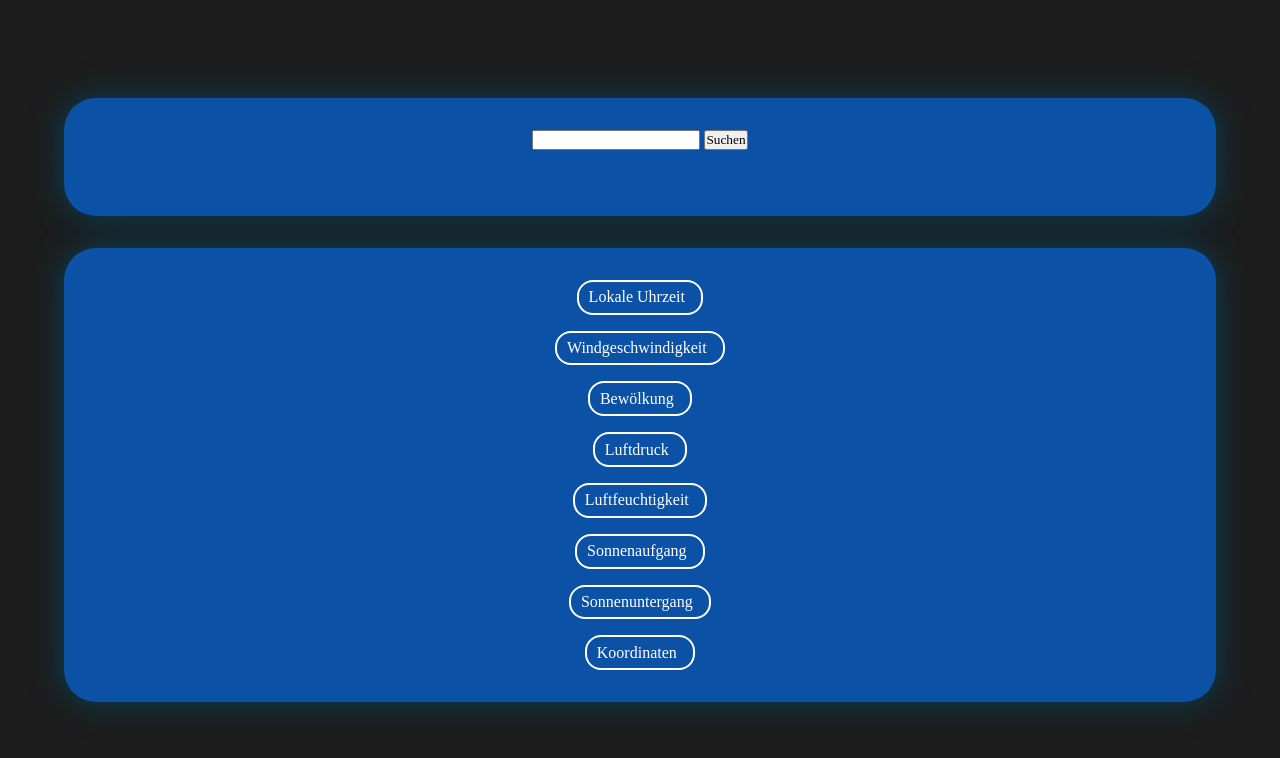
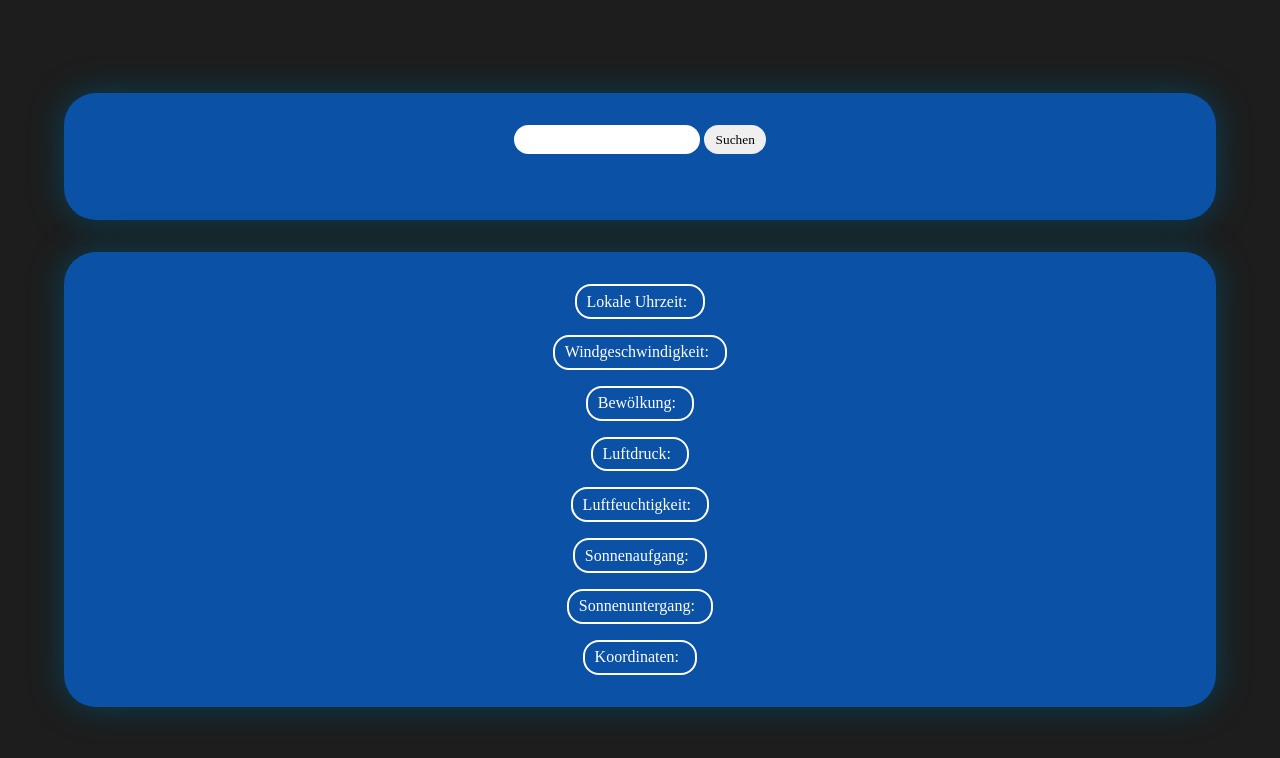
Before and after one commit to Bwalyaa/Project_Open_Weather_Api, a plain HTML site: page index.html in a window 1280 px wide. Drawn offline with Linux system fonts and the light colour scheme; a web font is replaced by a local one.

Commit message:
finito javascript

```diff
--- a/assets/css/style.css
+++ b/assets/css/style.css
@@ -48,3 +48,15 @@ section {
 .divs p {
     padding: 0 .2rem;
 }
+
+input {
+    padding: .4rem .7rem;
+    border: none;
+    border-radius: 1rem;
+}
+
+button {
+    padding: .4rem .7rem;
+    border: none;
+    border-radius: 1rem;
+}
--- a/assets/javascript/main.js
+++ b/assets/javascript/main.js
@@ -16,46 +16,92 @@ const geoCoords = document.getElementById('geo');
 
 const apiKey = 'fb25968545916abfa0a7401ce5b36714'
 
+const getLocalTime = (timestamp, timezone) => {
+    let time = new Date((timestamp + timezone) * 1000);
+    let currentHour = time.getUTCHours();
+    let localMinutesNum = time.getUTCMinutes();
+    let localMinutes = localMinutesNum.toString().padStart(2, "0");
+    let localHour = currentHour.toString().padStart(2, "0");
+    return `${localHour}:${localMinutes}`;
+};
+let fuckthis;
+let fuckthisshit;
 const getWeather = () => {
     fetch(`https://api.openweathermap.org/data/2.5/weather?q=${input.value}&lang=de&units=metric&appid=${apiKey}`)
     .then((resp) => resp.json())
     .then((data) => {
-        let iconPng = `http://openweathermap.org/img/w/${data.weather[0].icon}.png`
-        weatherIn.textContent = data.name
-        locationTwo.textContent = data.sys.country
-        icon.setAttribute("src", iconPng)
-        temp.textContent = data.main.temp + ' C°'
-        wetter.textContent = ` ${data.weather[0].description}`
-        windSpeed.textContent = ' ' + data.wind.speed + 'km/h'
-        cloudiness.textContent = ' ' + data.weather[0].description
-        pressure.textContent = ' ' + data.main.pressure + 'hpa'
-        humidity.textContent = ' ' + data.main.humidity
-        sunrise.textContent = ' ' + new Date(data.sys.sunrise * 1000)
-        sunset.textContent = ' ' + new Date(data.sys.sunset * 1000)
-        geoCoords.innerHTML = `Längengrad: ${data.coord.lat} <br> Breitengrad: ${data.coord.lon}`
+        let iconPng = `http://openweathermap.org/img/w/${data.weather[0].icon}.png`;
+        weatherIn.textContent = data.name;
+        locationTwo.textContent = data.sys.country;
+        icon.setAttribute("src", iconPng);
+        temp.textContent = data.main.temp + ' C°';
+        wetter.textContent = ` ${data.weather[0].description}`;
+        windSpeed.textContent = ' ' + data.wind.speed + 'km/h';
+        cloudiness.textContent = ' ' + data.weather[0].description;
+        pressure.textContent = ' ' + data.main.pressure + 'hpa';
+        humidity.textContent = ' ' + data.main.humidity;
+        sunrise.textContent = ' ' + getLocalTime(data.sys.sunrise, data.timezone);
+        sunset.textContent = ' ' + getLocalTime(data.sys.sunset, data.timezone);
+        geoCoords.innerHTML = `Längengrad: ${data.coord.lon} <br> Breitengrad: ${data.coord.lat}`;
+        function yo () {
+            localTimeText.textContent = getLocalTime(data.dt, data.timezone)
+        }
+        setInterval(yo, 1000)
+    });
+};
+
+
+inputBtn.addEventListener('click', getWeather);
+
+// const getWeather = () => {
+//     fetch(`https://api.openweathermap.org/data/2.5/weather?q=${input.value}&lang=de&units=metric&appid=${apiKey}`)
+//     .then((resp) => resp.json())
+//     .then((data) => {
+//         console.log(data);
+
+//         const time = (x, y) => {
+//             let obtainDate = new Date(x);
+//         let userTimeDiff = obtainDate.getTimezoneOffset() / 60;
+//         let obtainedDateString = obtainDate.toLocaleString();
+
+//         // Function für AM or PM (der local Time) bestimmen:
+//         // + Local Time dynamisch bestimmen lassen anhand timezone
+//         let time = new Date();
+//         let currentHour = time.getHours();
+//         let localMinutesNum = time.getMinutes();
+//         let localMinutes = localMinutesNum.toString().padStart(2, "0");
+//         let timeZone = (data.timezone) / 3600; // + errechnet UTC timestamp
+//         let localHourNum = Math.abs(currentHour + timeZone + userTimeDiff);
+//         let localHour = localHourNum.toString().padStart(2, "0");
+//         if (localHour == '24') {
+//             localHour.replace('24', '00')
+//             return localHour
+//         }
+//         let localTime = `${localHour}:${localMinutes}`
+//         console.log(localTime);
+//         y.textContent = localTime
+//         }
+
+//         setInterval(time(data.dt, localTimeText), 1000)
+//         // time(data.sys.sunrise, sunrise)
+//         // time(data.sys.sunset, sunset)
+
+//         let iconPng = `http://openweathermap.org/img/w/${data.weather[0].icon}.png`
+//         weatherIn.textContent = data.name
+//         locationTwo.textContent = data.sys.country
+//         icon.setAttribute("src", iconPng)
+//         temp.textContent = data.main.temp + ' C°'
+//         wetter.textContent = ` ${data.weather[0].description}`
+//         windSpeed.textContent = ' ' + data.wind.speed + 'km/h'
+//         cloudiness.textContent = ' ' + data.weather[0].description
+//         pressure.textContent = ' ' + data.main.pressure + ' hpa'
+//         humidity.textContent = ' ' + data.main.humidity + ' %'
+//         geoCoords.innerHTML = `Längengrad: ${data.coord.lat} <br> Breitengrad: ${data.coord.lon}`
+//         sunrise.textContent = new Date(data.sys.sunrise)
 
 
 
 
-
-        setInterval(() => {
-            let obtainDate = new Date();
-        let userTimeDiff = obtainDate.getTimezoneOffset() / 60;
-        let obtainedDateString = obtainDate.toLocaleString();
-
-        // Function für AM or PM (der local Time) bestimmen:
-        // + Local Time dynamisch bestimmen lassen anhand timezone
-        let time = new Date();
-        let currentHour = time.getHours();
-        let localMinutesNum = time.getMinutes();
-        let localMinutes = localMinutesNum.toString().padStart(2, "0");
-        let timeZone = (data.timezone) / 3600; // + errechnet UTC timestamp
-        let localHourNum = Math.abs(currentHour + timeZone + userTimeDiff);
-        let localHour = localHourNum.toString().padStart(2, "0");
-        let localTime = `${localHour}:${localMinutes};`
-        localTimeText.textContent = localTime.replace(';', '')
-        }, 1000)
-
-    })
-}
-inputBtn.addEventListener('click', getWeather)
+//     })
+// }
+// inputBtn.addEventListener('click', getWeather)
--- a/index.html
+++ b/index.html
@@ -10,8 +10,10 @@
     <main>
         <section>
             <div>
-                <input type="text" name="input" id="input">
-                <button id="inputBtn">Suchen</button>
+                <form onsubmit="getWeather(); return false">
+                    <input type="text" name="input" id="input">
+                    <button id="inputBtn">Suchen</button>
+                </form>
             </div>
             <div>
                 <h2 id="weatherIn"></h2>
@@ -25,35 +27,35 @@
         </section>
         <section class="divs">
             <div>
-                <p>Lokale Uhrzeit</p>
+                <p>Lokale Uhrzeit:</p>
                 <p id="localTime"></p>
             </div>
             <div>
-                <p>Windgeschwindigkeit</p>
+                <p>Windgeschwindigkeit:</p>
                 <p id="windSpeed"></p>
             </div>
             <div>
-                <p>Bewölkung</p>
+                <p>Bewölkung:</p>
                 <p id="cloud"></p>
             </div>
             <div>
-                <p>Luftdruck</p>
+                <p>Luftdruck:</p>
                 <p id="pressure"></p>
             </div>
             <div>
-                <p>Luftfeuchtigkeit</p>
+                <p>Luftfeuchtigkeit:</p>
                 <p id="hum"></p>
             </div>
             <div>
-                <p>Sonnenaufgang</p>
+                <p>Sonnenaufgang:</p>
                 <p id="sunrise"></p>
             </div>
             <div>
-                <p>Sonnenuntergang</p>
+                <p>Sonnenuntergang:</p>
                 <p id="sunset"></p>
             </div>
             <div>
-                <p>Koordinaten</p>
+                <p>Koordinaten:</p>
                 <p id="geo"></p>
             </div>
         </section>
```
